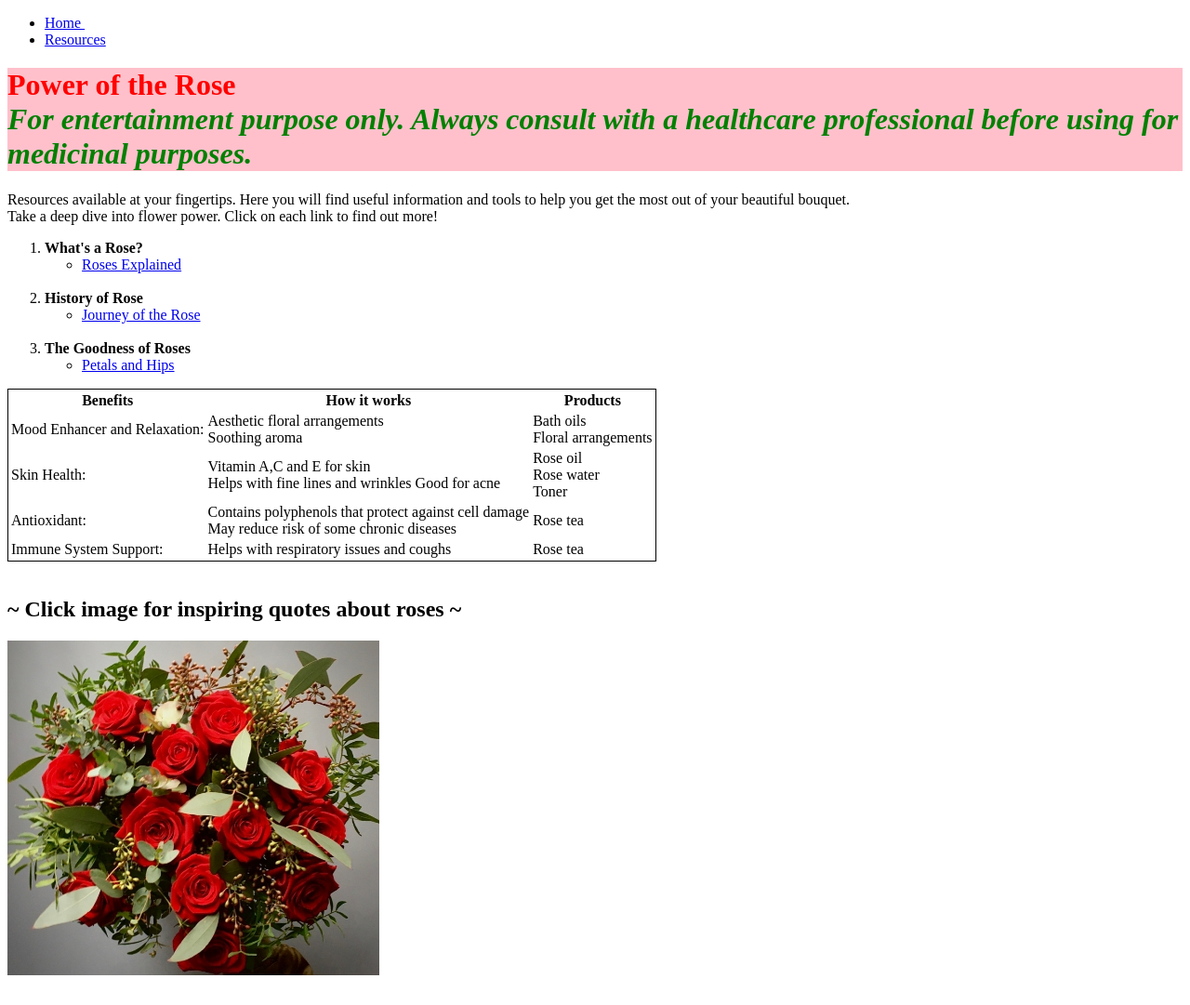
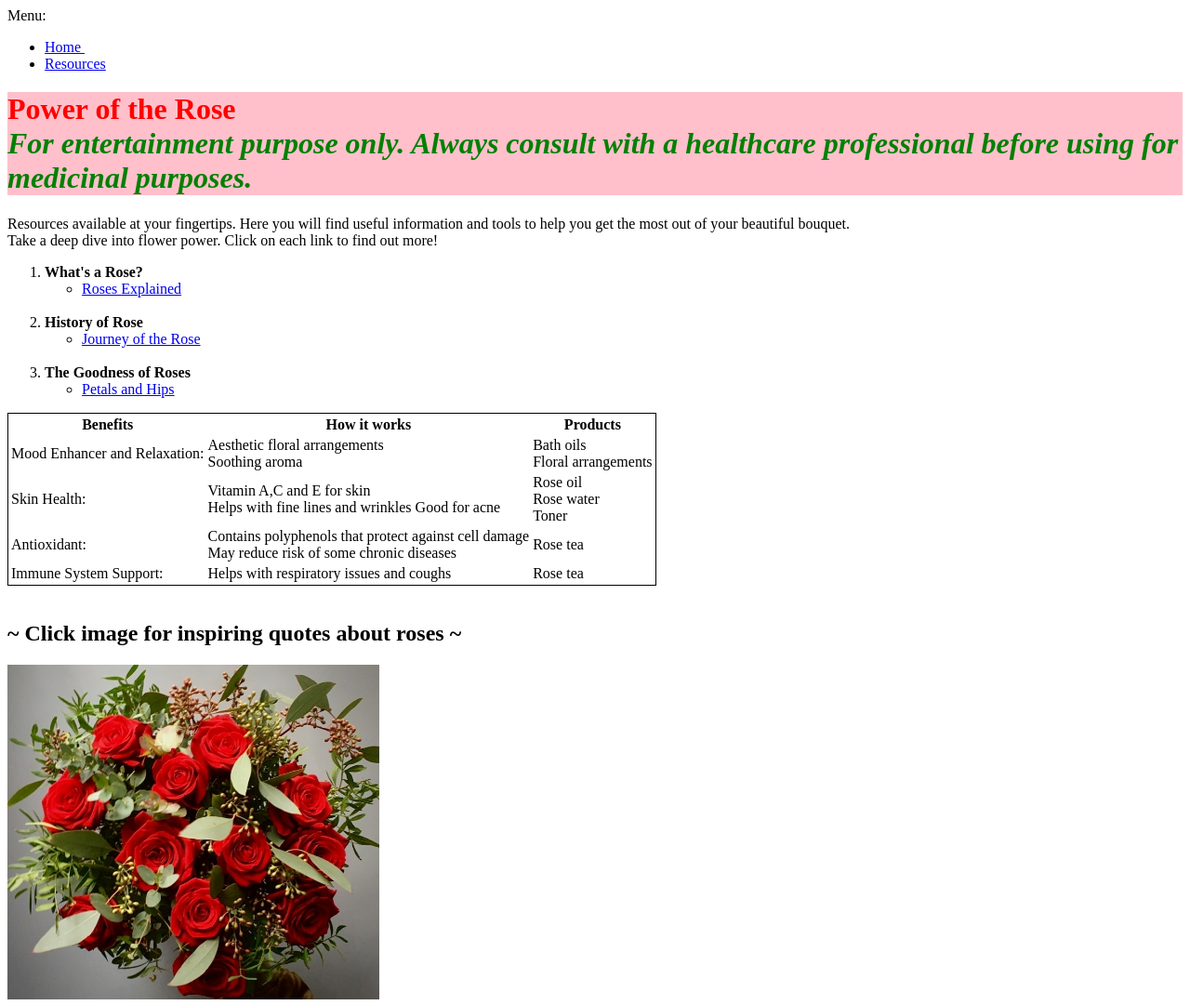
Before and after one commit to kawandag/Web_Dev, a plain HTML site: page resource.html in a window 1280 px wide. Shown: the whole page at 93% size. Drawn offline with Linux system fonts and the light colour scheme.

Commit message:
Update resource.html
added Menu

```diff
--- a/resource.html
+++ b/resource.html
@@ -4,7 +4,7 @@
         <title>
             Roses Resources
         </title>
-        <div>
+        <div>Menu:
             <ul>
                 <li><a href="index.html">Home&nbsp;</a></li>
                 <li><a href="resource.html">Resources</a></li>
```
